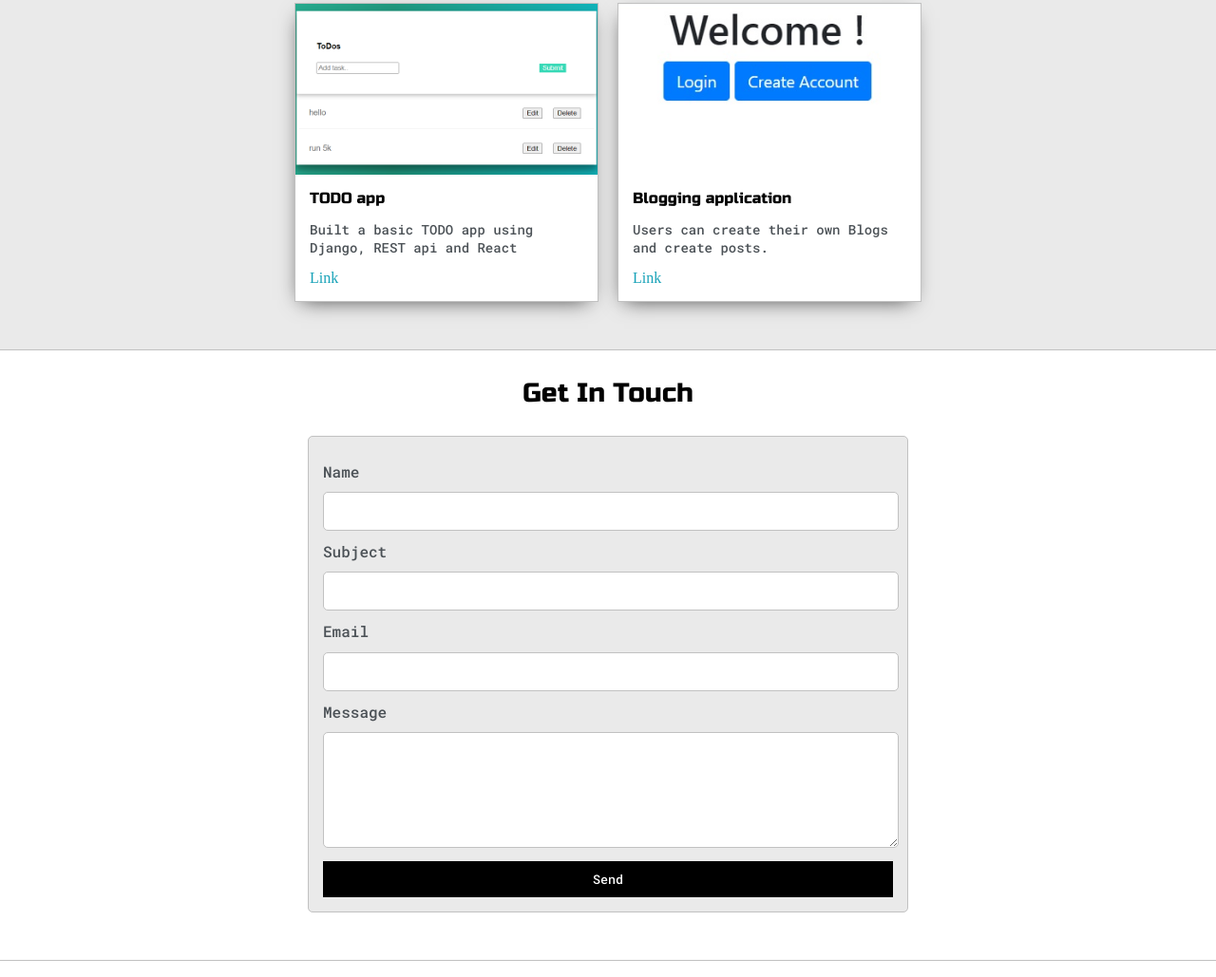
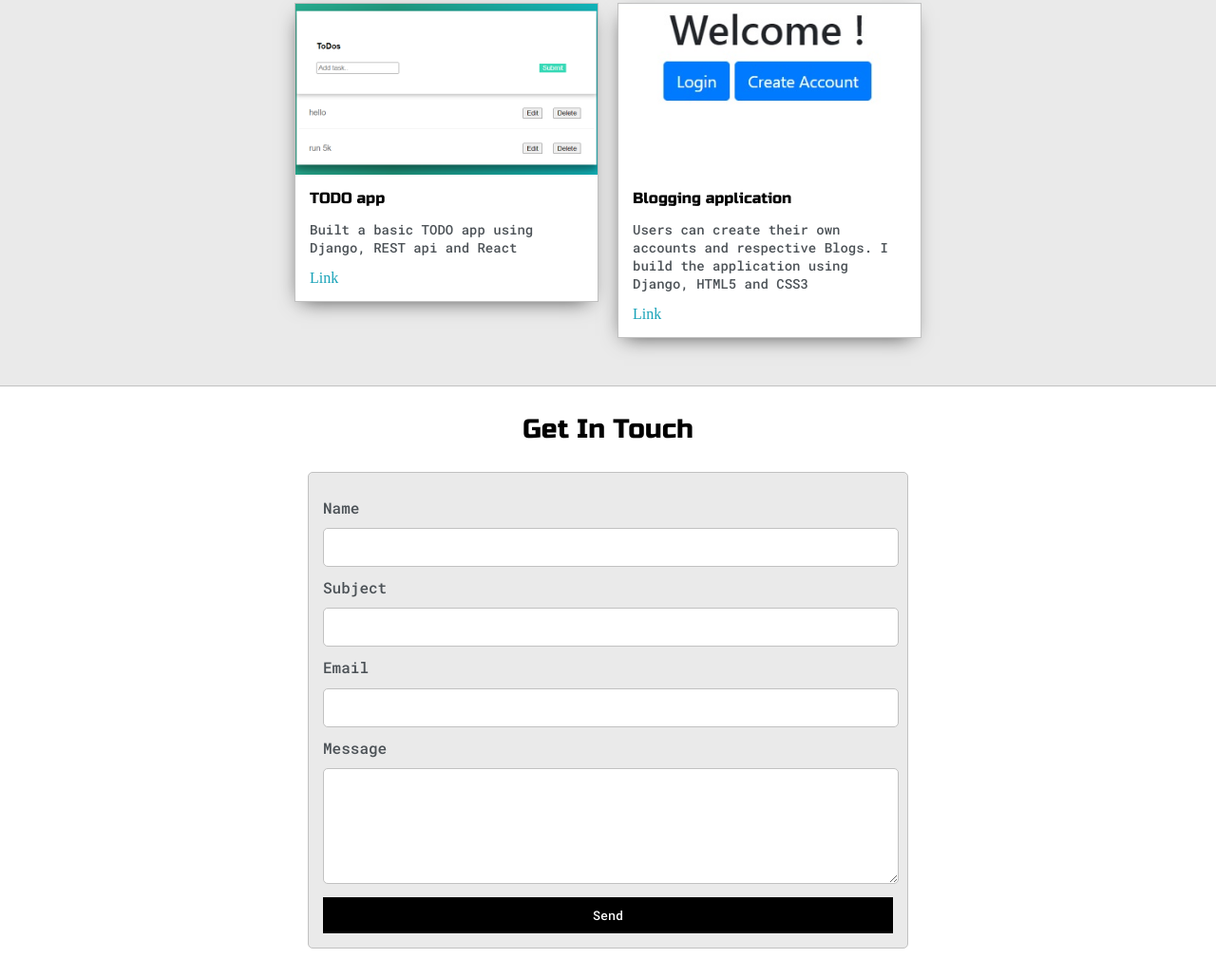
Before and after one commit to ashishiit/ashishiit.github.io, a plain HTML site: page index.html in a window 1280 px wide. Shown: the part 1389-2418 px from the top of the page at 95% size. Drawn offline with Linux system fonts and the light colour scheme; a script that the page names is missing.

Commit message:
Update index.html

```diff
--- a/index.html
+++ b/index.html
@@ -145,7 +145,7 @@
                             <img class="thumbnail" src="images/blog.jpg">
                             <div class="post-preview">
                                 <h6 class="post-title">Blogging application</h6>
-                                <p class="post-intro">Users can create their own Blogs and create posts.</p>
+                                <p class="post-intro">Users can create their own accounts and respective Blogs. I build the application using Django, HTML5 and CSS3</p>
                                 <a href="https://projectashish.herokuapp.com/" target="_blank">Link</a>
                             </div>
                         </div>
```
